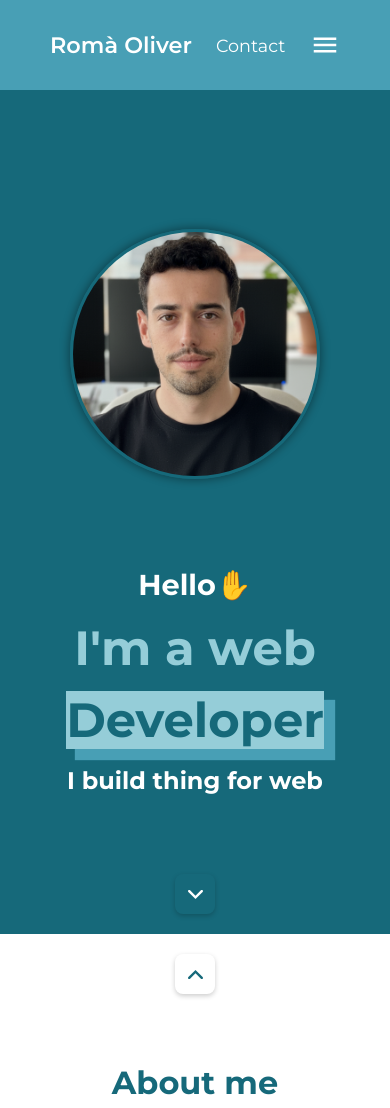
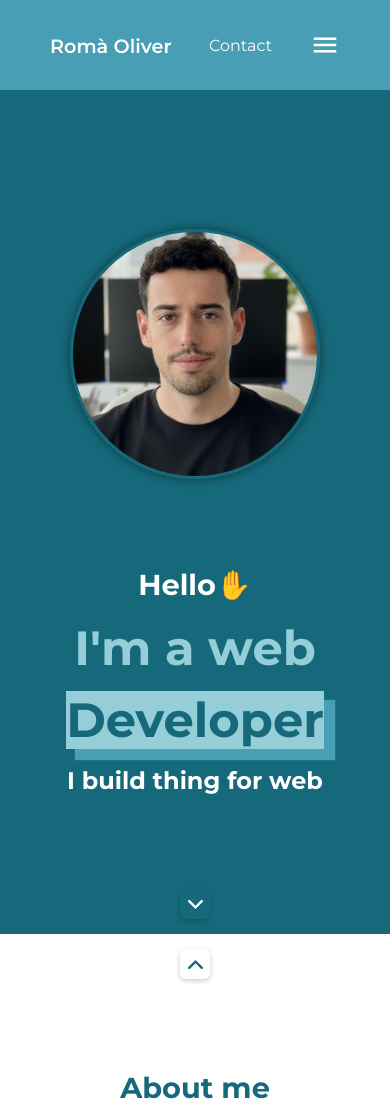
Before and after one commit to roliver97/Portfolio, a website built with Vite: page index.html in a window 390 px wide. Shown: the top 1108 px of the page. Built offline with nearby package versions, Linux system fonts and the light colour scheme; a web font is replaced by a local one.

Commit message:
changeSections component and Responsive issues fixed

```diff
--- a/src/components/changeSectionButton.css
+++ b/src/components/changeSectionButton.css
@@ -27,3 +27,18 @@ section {
   fill: red;
   stroke: red;
 }
+
+/* --- MEDIA QUERY --- */
+@media (max-width: 800px) {
+    .upSection, .downSection {
+        width: 30px;
+        height: 30px;
+    }
+
+    .upSection {
+        top: 15px;
+    }
+    .downSection {
+        bottom: 15px;
+    }
+}
--- a/src/sections/about.css
+++ b/src/sections/about.css
@@ -78,12 +78,12 @@
 
   #about h2{
   color: var(--rtc-textColorInverted);
-  font-size: 2rem;
+  font-size: 1.8rem;
   }
 
   #about p{
   color: var(--rtc-textColorInverted);
-  font-size: 1.5rem;
+  font-size: 1.3rem;
   }
 
   .skillsList img {
--- a/src/sections/experience.css
+++ b/src/sections/experience.css
@@ -108,11 +108,10 @@
 
   #experienceHeader {
   gap: var(--rtc-gap-s);
-
 }
 
   .experienceButton {
-  font-size: 1.8rem;
+  font-size: 1.5rem;
   }
   #experienceContainer  {
   font-size: 1rem;
--- a/src/sections/header.css
+++ b/src/sections/header.css
@@ -58,6 +58,14 @@ transition: color 0.3s;
 }
 
 @media (max-width: 1000px) {
+  header a {
+    font-size: 1.2rem;
+  }
+
+  .contactLink {
+    font-size: 1rem;
+  }
+
   .nav, .contactLink {
     display: none;
   }
```
